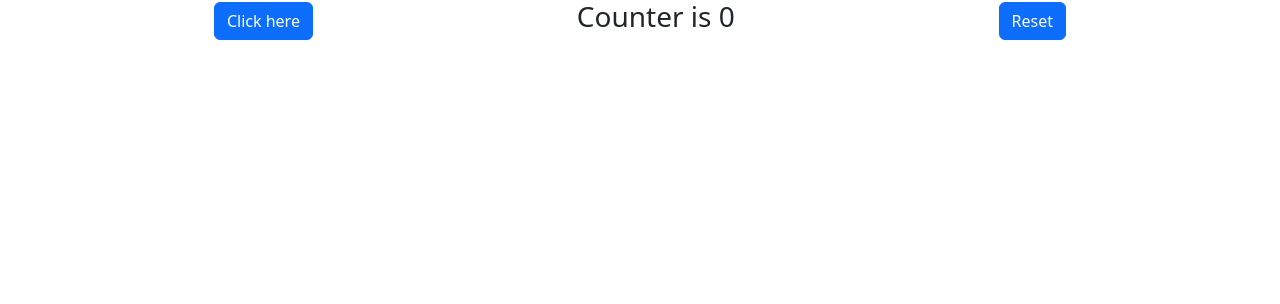
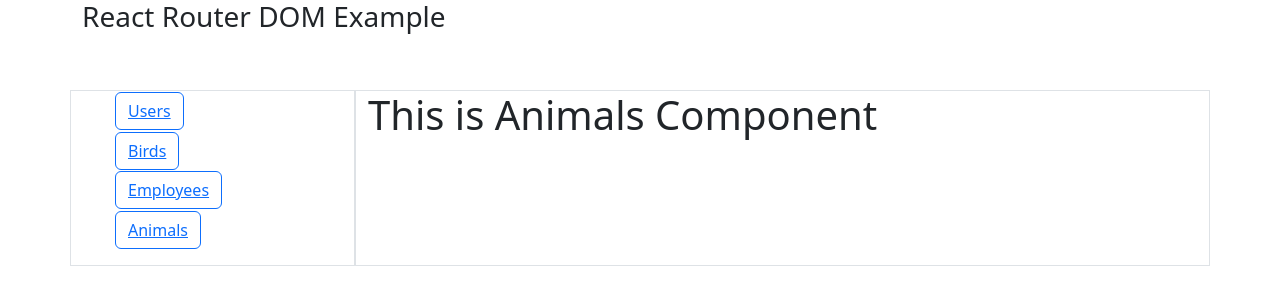
Before and after one commit to HasmatAliYash/react-learning, a React (Create React App) app: page /animals in a window 1280 px wide. Shown: the top 304 px of the page. Built offline with nearby package versions, Linux system fonts and the light colour scheme.

Commit message:
day4 assignment 1 react-router-dom is done

```diff
--- a/package.json
+++ b/package.json
@@ -10,6 +10,7 @@
     "react": "^18.2.0",
     "react-bootstrap": "^2.7.0",
     "react-dom": "^18.2.0",
+    "react-router-dom": "^6.8.0",
     "react-scripts": "5.0.1",
     "web-vitals": "^2.1.4"
   },
--- a/src/App.js
+++ b/src/App.js
@@ -1,23 +1,34 @@
 
 import 'bootstrap/dist/css/bootstrap.min.css';
-import { useState } from 'react';
+
+import { Route, Routes } from "react-router-dom";
 import './App.css';
-import ChildComp from './components/ChildComp';
+import Animals from './components/Animals';
+import Birds from './components/Birds';
+import Employees from './components/Employees';
+import LivingThings from './components/LivingThings';
+import Users from './components/Users';
 
 function App() {
-  const [counter, setCounterNumber] = useState(0);
-
-  const incrementHandler = () => {
-    setCounterNumber(counter + 1);
-  }
-
-  const resetHandler = () => {
-    setCounterNumber(0);
-  }
   return (
     <div className="container">
-      <ChildComp incrementHandler={incrementHandler} resetHandler={resetHandler} counter={counter} />
-    </div>
+      <div className="row mb-5">
+        <h3>React Router DOM Example</h3>
+      </div>
+      <div className="row">
+        <div className="col-3 border">
+          <LivingThings />
+        </div>
+        <div className="col-9 border">
+          <Routes>
+            <Route path="/users" element={<Users></Users>}></Route>
+            <Route path="/birds" element={<Birds></Birds>}></Route>
+            <Route path="/employees" element={<Employees></Employees>}></Route>
+            <Route path="/animals" element={<Animals></Animals>}></Route>
+          </Routes>
+        </div>
+      </div>
+    </div >
   )
 }
 
--- /dev/null
+++ b/src/components/Animals.jsx
@@ -0,0 +1,9 @@
+import React from 'react'
+
+export default function Animals() {
+  return (
+    <div>
+      <h1>This is Animals Component</h1>
+    </div>
+  )
+}
--- /dev/null
+++ b/src/components/Birds.jsx
@@ -0,0 +1,9 @@
+import React from "react";
+
+export default function Birds() {
+  return (
+    <div>
+      <h1>This is Birds Component</h1>
+    </div>
+  );
+}
--- /dev/null
+++ b/src/components/Employees.jsx
@@ -0,0 +1,9 @@
+import React from "react";
+
+export default function Employees() {
+  return (
+    <div>
+      <h1>This is Employees Component</h1>
+    </div>
+  );
+}
--- /dev/null
+++ b/src/components/LivingThings.jsx
@@ -0,0 +1,32 @@
+import Button from "react-bootstrap/Button";
+import React from "react";
+import { Link } from "react-router-dom";
+
+export default function LivingThings() {
+  return (
+    <div>
+      <ul style={{ listStyle: "none", fontSize: "24px" }}>
+        <li>
+          <Button style={{ background: "#fff" }}>
+            <Link to="users">Users</Link>
+          </Button>
+        </li>
+        <li>
+          <Button style={{ background: "#fff" }}>
+            <Link to="birds">Birds</Link>
+          </Button>
+        </li>
+        <li>
+          <Button style={{ background: "#fff" }}>
+            <Link to="employees">Employees</Link>
+          </Button>
+        </li>
+        <li>
+          <Button style={{ background: "#fff" }}>
+            <Link to="animals">Animals</Link>
+          </Button>
+        </li>
+      </ul>
+    </div>
+  );
+}
--- /dev/null
+++ b/src/components/Users.jsx
@@ -0,0 +1,9 @@
+import React from "react";
+
+export default function Users() {
+  return (
+    <div>
+      <h1>This is Users Component</h1>
+    </div>
+  );
+}
--- a/src/index.js
+++ b/src/index.js
@@ -3,11 +3,14 @@
 import './index.css';
 import App from './App';
 import reportWebVitals from './reportWebVitals';
+import { BrowserRouter } from "react-router-dom";
 
 const root = ReactDOM.createRoot(document.getElementById('root'));
 root.render(
   <React.StrictMode>
-    <App />
+    <BrowserRouter>
+      <App />
+    </BrowserRouter>
   </React.StrictMode>
 );
 
```
Also changed, not shown: 1 other file (tests, documents, lock files or other folders).
